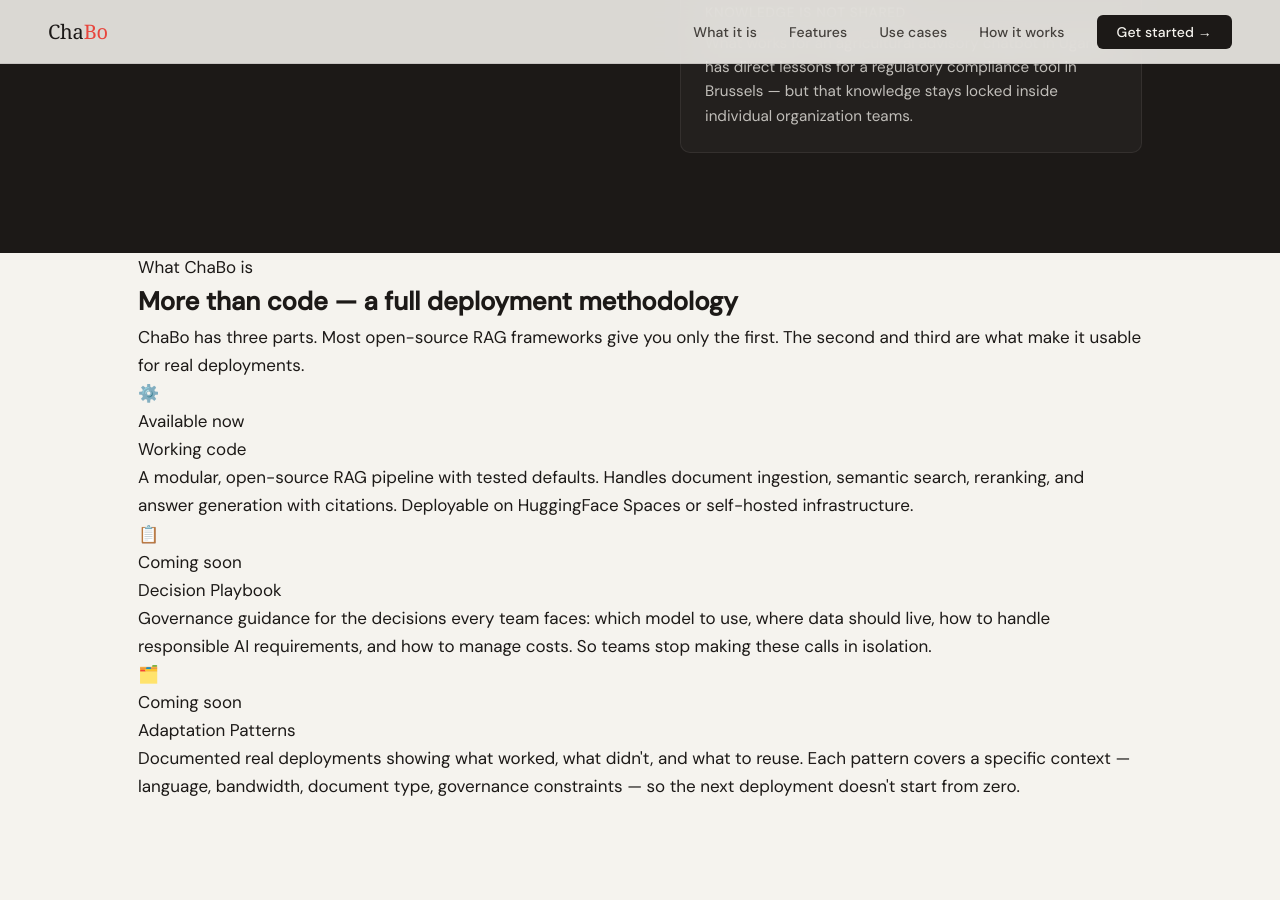
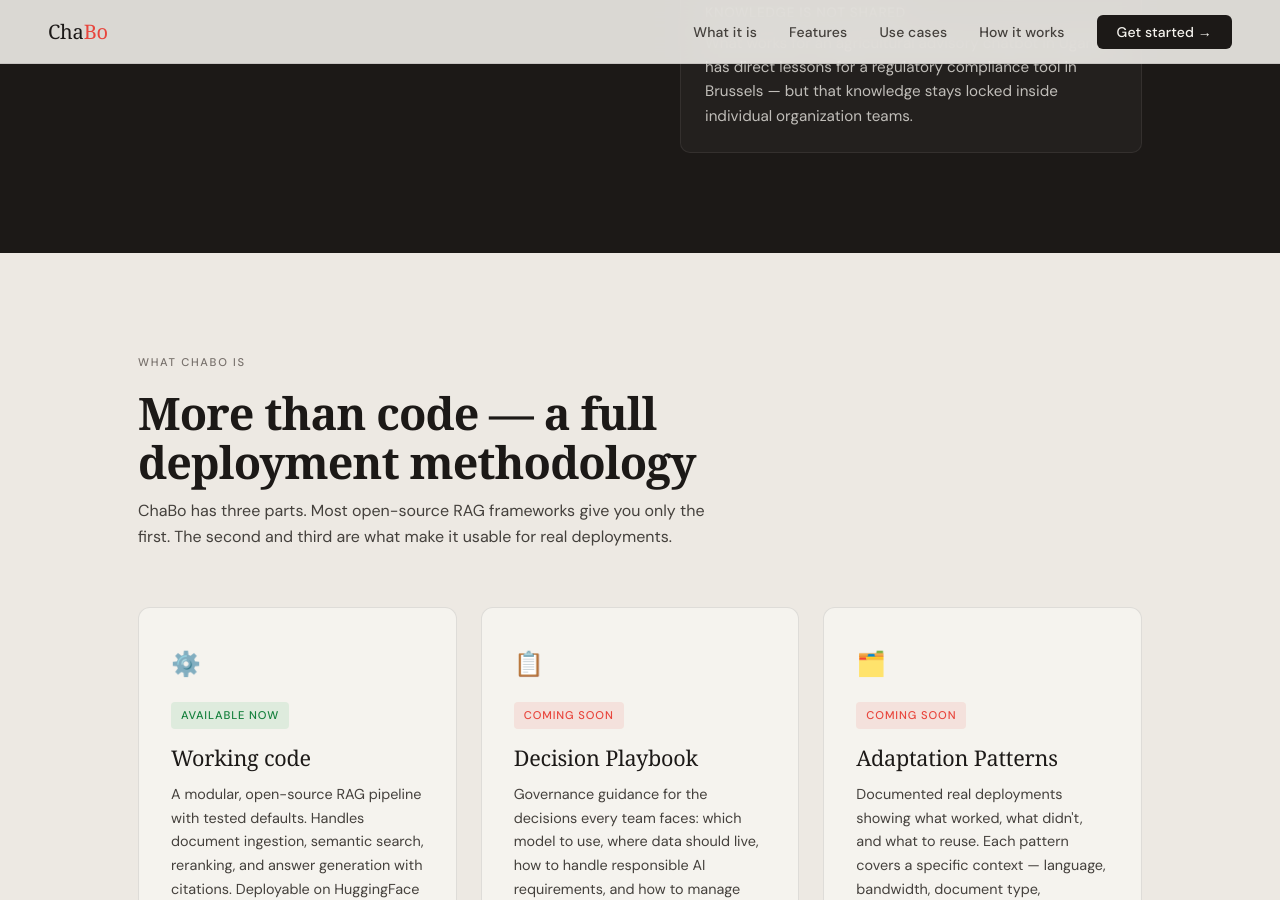
Before and after one commit to ChaBo-Project/chabo, a Jekyll site: the page built from docs/index.html, in a window 1280 px wide and 900 px high, scrolled down 1585 px. Built offline with Jekyll 4.4.1, drawn with Linux system fonts in a browser that asks for light colours; some web fonts are replaced.

Commit message:
Update main.css

```diff
--- a/docs/assets/css/main.css
+++ b/docs/assets/css/main.css
@@ -384,3 +384,22 @@ footer {
   .explainer-title { position: static; }
   footer { padding: 32px 24px; flex-direction: column; align-items: flex-start; }
 }
+
+/* ── COMPONENTS (What ChaBo is) ─────────────────────────── */
+.components { padding: 100px 0; background: var(--paper-warm); }
+.components-label { font-size: 0.7rem; font-weight: 500; letter-spacing: 0.15em; text-transform: uppercase; color: var(--ink-muted); margin-bottom: 16px; }
+.components-title { font-family: var(--serif); font-size: clamp(2rem, 3.5vw, 3rem); letter-spacing: -0.02em; line-height: 1.1; max-width: 620px; margin-bottom: 12px; }
+.components-subtitle { font-size: 1rem; color: var(--ink-soft); max-width: 580px; margin-bottom: 56px; line-height: 1.65; }
+.components-grid { display: grid; grid-template-columns: repeat(3, 1fr); gap: 24px; }
+.component-card { background: var(--paper); border: 1px solid var(--rule); border-radius: 12px; padding: 36px 32px; transition: box-shadow 0.2s; }
+.component-card:hover { box-shadow: 0 4px 24px rgba(28,25,23,0.07); }
+.component-icon { font-size: 1.5rem; margin-bottom: 16px; display: block; }
+.component-status { display: inline-block; margin-bottom: 16px; font-size: 0.7rem; font-weight: 500; letter-spacing: 0.08em; text-transform: uppercase; padding: 4px 10px; border-radius: 4px; }
+.status-live { background: rgba(22,163,74,0.1); color: #15803d; }
+.status-coming { background: var(--accent-glow); color: var(--accent); }
+.component-title { font-family: var(--serif); font-size: 1.35rem; letter-spacing: -0.01em; margin-bottom: 12px; line-height: 1.2; }
+.component-desc { font-size: 0.9rem; color: var(--ink-soft); line-height: 1.65; }
+
+@media (max-width: 900px) {
+  .components-grid { grid-template-columns: 1fr; }
+}
```
